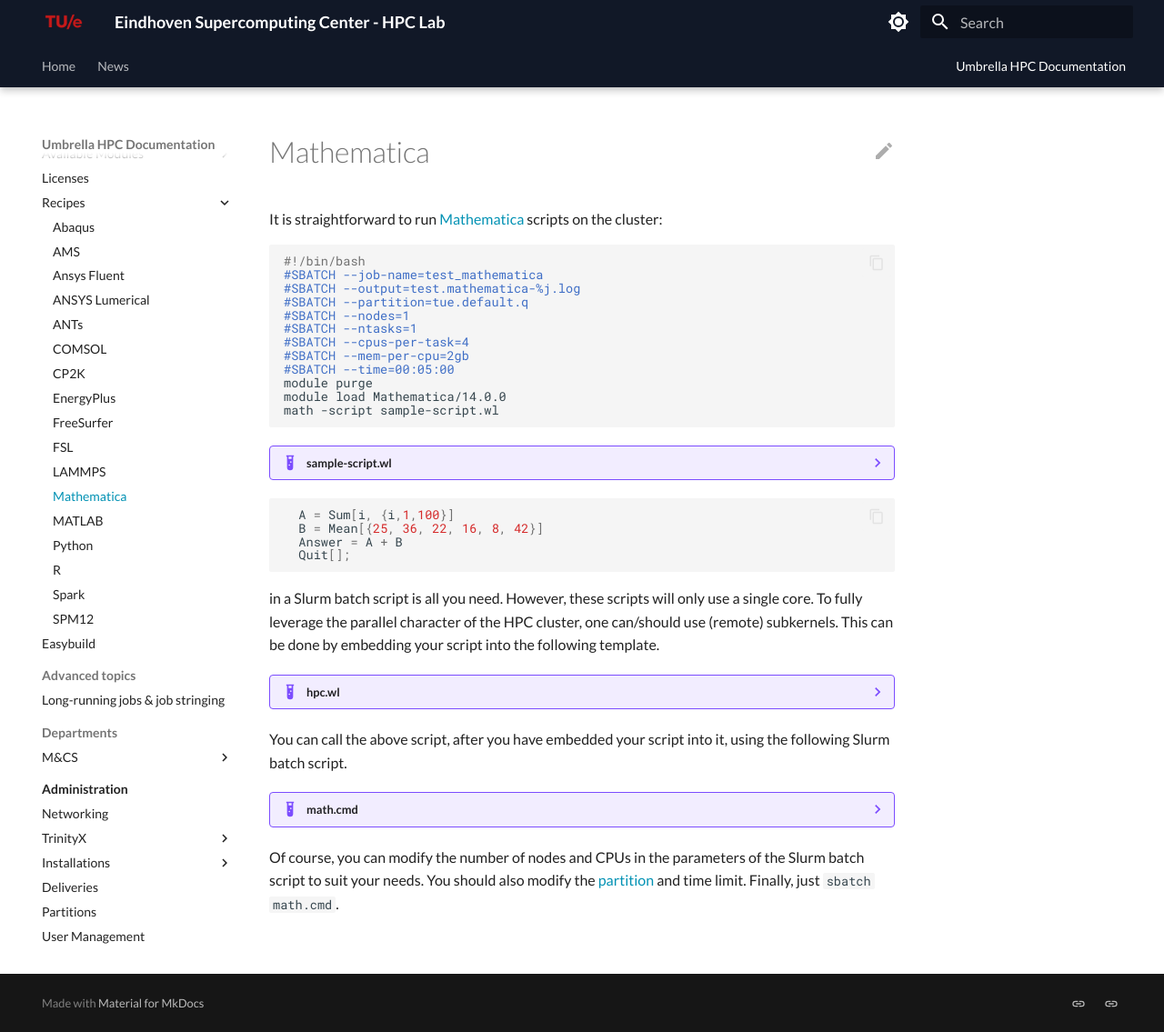
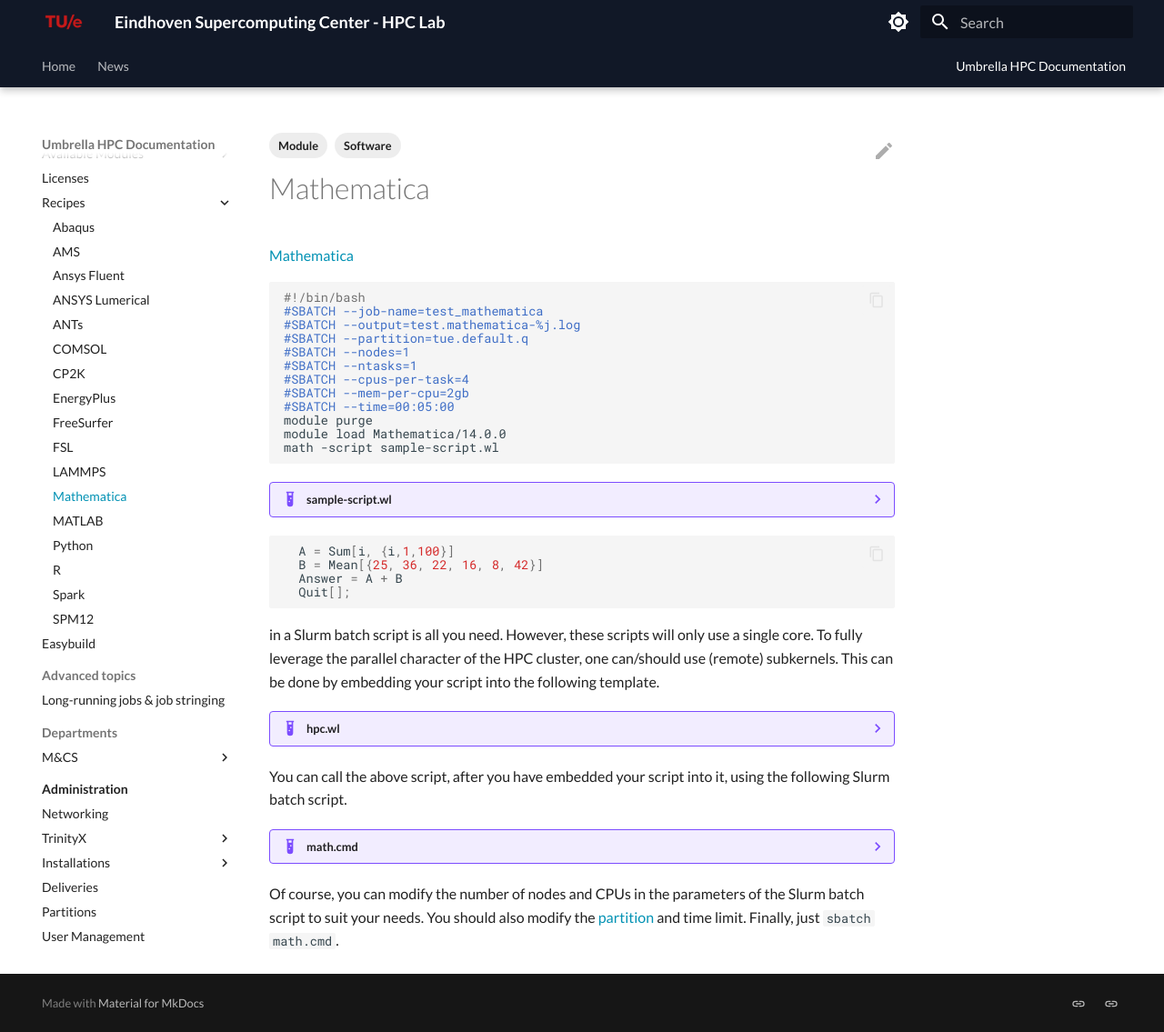
Before and after one commit to gferhpc/supercomputing.tue.nl, an MkDocs documentation site: the page built from pages/documentation/software/recipes/mathematica.md, in a window 1280 px wide and 1135 px high. Shown: the whole window at 91% size. Built offline with MkDocs 1.6.1 and Material for MkDocs 9.7.7, drawn with Linux system fonts in a browser that asks for light colours.

Commit message:
Update mathematica.md

````diff
--- a/pages/documentation/software/recipes/mathematica.md
+++ b/pages/documentation/software/recipes/mathematica.md
@@ -1,8 +1,9 @@
-# Mathematica
+---
+title: Mathematica
+tags: [Software, Module]
+---
 
-It is straightforward to run
-[Mathematica](https://www.wolfram.com/mathematica/){:target=_blank} scripts on the
-cluster:
+[Mathematica](https://www.wolfram.com/mathematica/){:target=_blank}
 
 ```slurm
 
````
